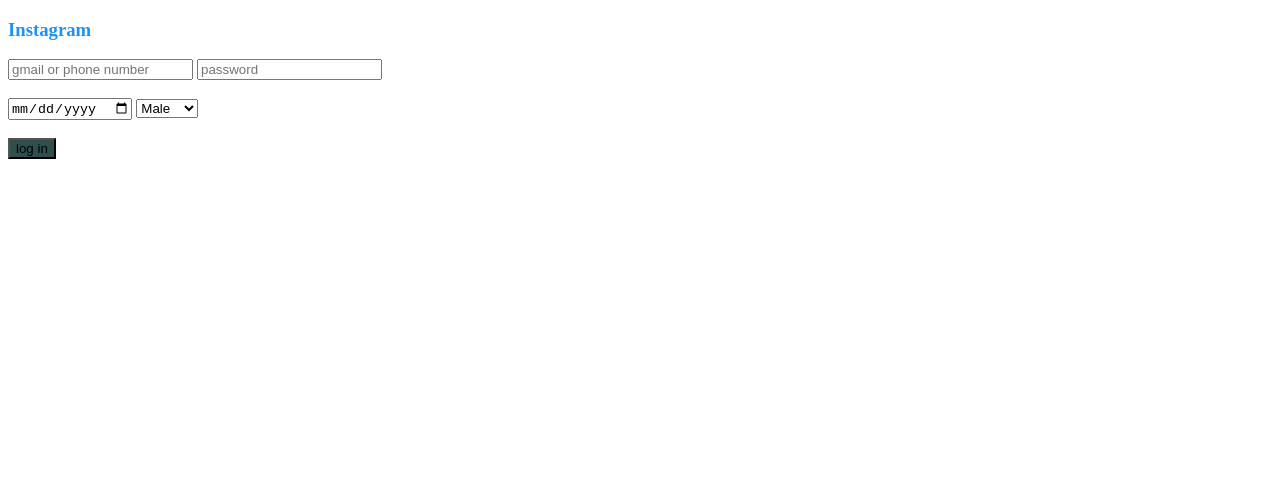
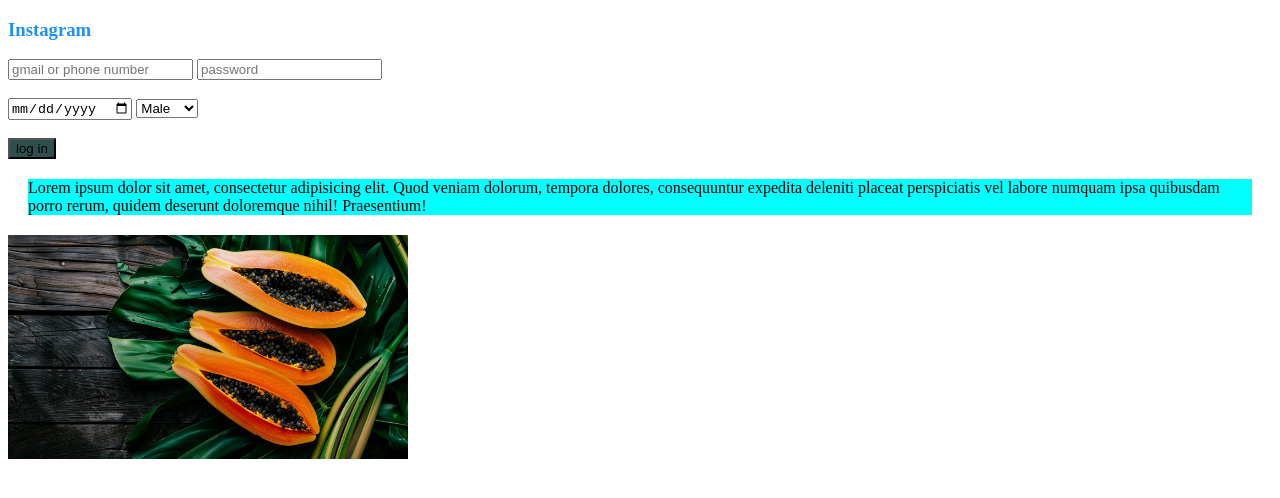
Before and after one commit to sejanur-sarkar/wibsait-first-time-do-good, a plain HTML site: page index.html in a window 1280 px wide. Drawn offline with Linux system fonts and the light colour scheme.

Commit message:
added a photo

```diff
--- a/index.html
+++ b/index.html
@@ -17,6 +17,7 @@
     </style>
 </head>
 <body>
+
     <h3 id="text"> Instagram</h3>
     <input class="setu" type="email" placeholder="gmail or phone number" id="">
 
@@ -25,13 +26,6 @@
     <br>
 
     <input type="date" name="" id="">
-
-
-
-
-
-
-
 
     <select name="" id="">
 
@@ -42,5 +36,12 @@
     <br>
     <br>
     <button class="log">log in</button>
+    <div>
+    <p class="pro">
+        Lorem ipsum dolor sit amet, consectetur adipisicing elit. Quod veniam dolorum, tempora dolores, consequuntur expedita deleniti placeat perspiciatis vel labore numquam ipsa quibusdam porro rerum, quidem deserunt doloremque nihil! Praesentium!
+    </p>
+</div>
+<img width="400px
+" src="froot/StockCake-Sliced Papaya Display_1720022201.jpg" alt="">
 </body>
 </html>
--- a/style/color.css
+++ b/style/color.css
@@ -9,3 +9,10 @@ h3{
 #text{
     font-style: inherit;
 }
+div{
+    .pro{
+        margin: 20px;
+        background-color: aqua;
+
+    }
+}
```
Also changed, not shown: froot/StockCake-Sliced Papaya Display_1720022201.jpg (added).
